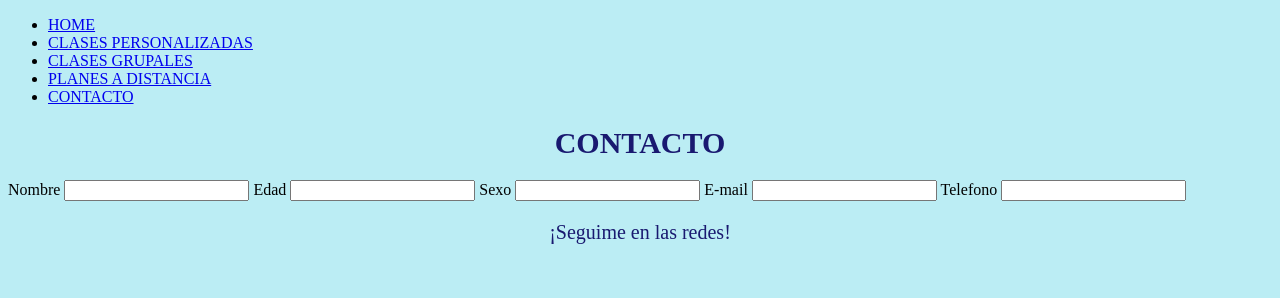
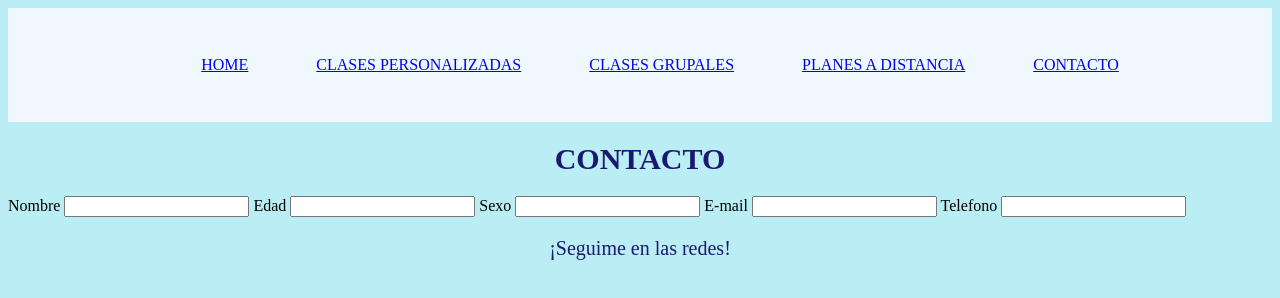
Before and after one commit to Florborel/Florenciaborel_web, a plain HTML site: page html/contacto.html in a window 1280 px wide. Drawn offline with Linux system fonts and the light colour scheme.

Commit message:
adding bootstrap

```diff
--- a/css/contacto.css
+++ b/css/contacto.css
@@ -7,8 +7,31 @@ h1{
     font-size: 30px;
     text-align: center;
 }
+header{
 
+    display: inline-flex;
+    justify-content: space-around;
+    align-items: center;
+    background-color: aliceblue;
+    width: 100%;
+}
 
+.menu{
+
+    justify-content: space-around;
+    list-style-type: none;
+    width: 100%;
+}
+
+.menu li{
+    display: inline-block;
+    text-decoration: none;
+    margin: 2rem
+
+}
+ul{
+    width: 100%;
+}
 div{
     align-content: center;
 }
--- a/html/contacto.html
+++ b/html/contacto.html
@@ -10,7 +10,7 @@
 <body>
     <header>
         <nav>
-            <ul>
+            <ul class="menu">
                 <li><a href="../index.html">HOME</a>
                 </li>
                 <li><a href="clasespersonalizadas.html">CLASES PERSONALIZADAS</a>
@@ -25,7 +25,11 @@
         </nav>
     </header>
     <main>
+        <div id="Padre" class="container">
+            <div class="row">
         <h1>CONTACTO</h1>
+    </div>
+    <div class="row">
 
         <form action="">
             Nombre
@@ -39,10 +43,14 @@
             Telefono
             <input type="text">
         </form>
-    </main>
-    <footer>
-        <P>¡Seguime en las redes!</P>
-    </footer>
+    </div>
+    <div class="row">
+        <footer>
+           <P>¡Seguime en las redes!</P>
+       </footer>
+       </div>
+       </div>
+
 
 </body>
 </html>
```
Also changed, not shown: 1 other file.
